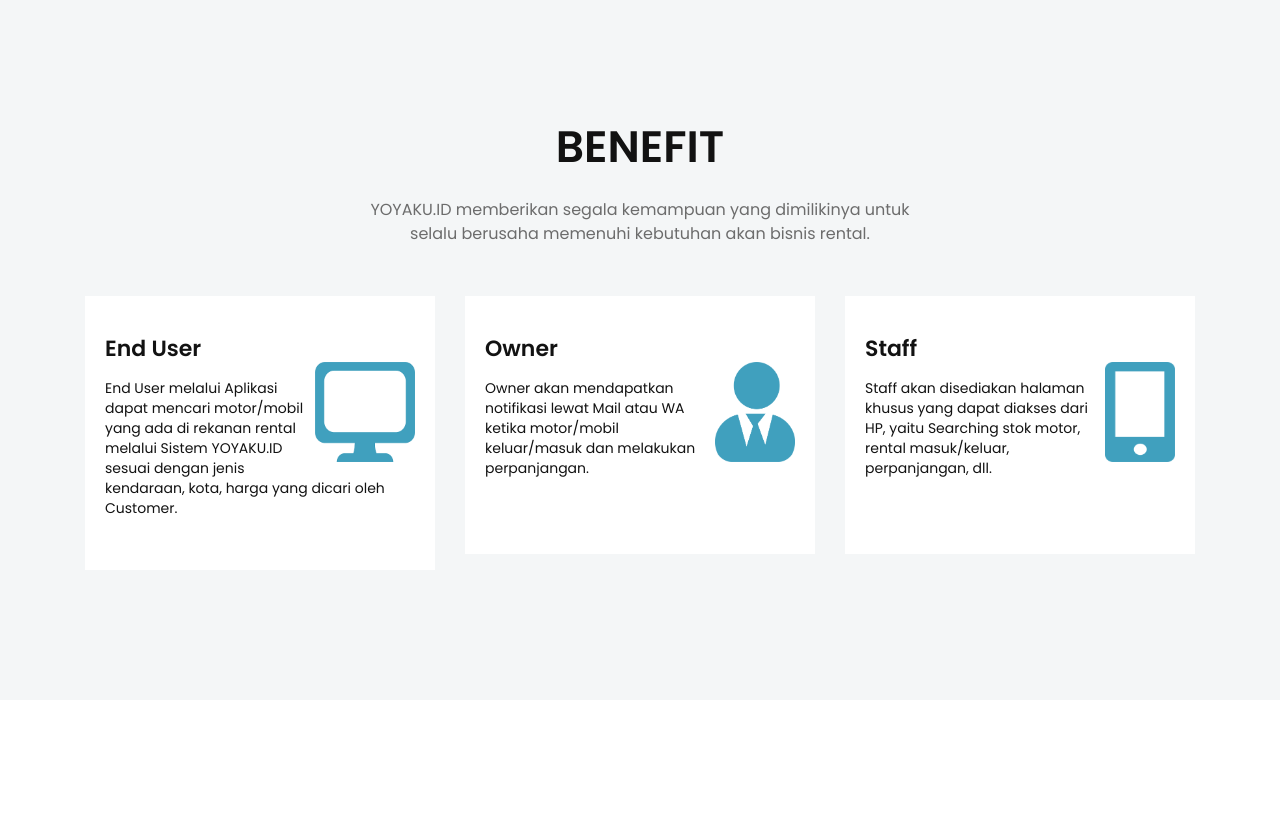
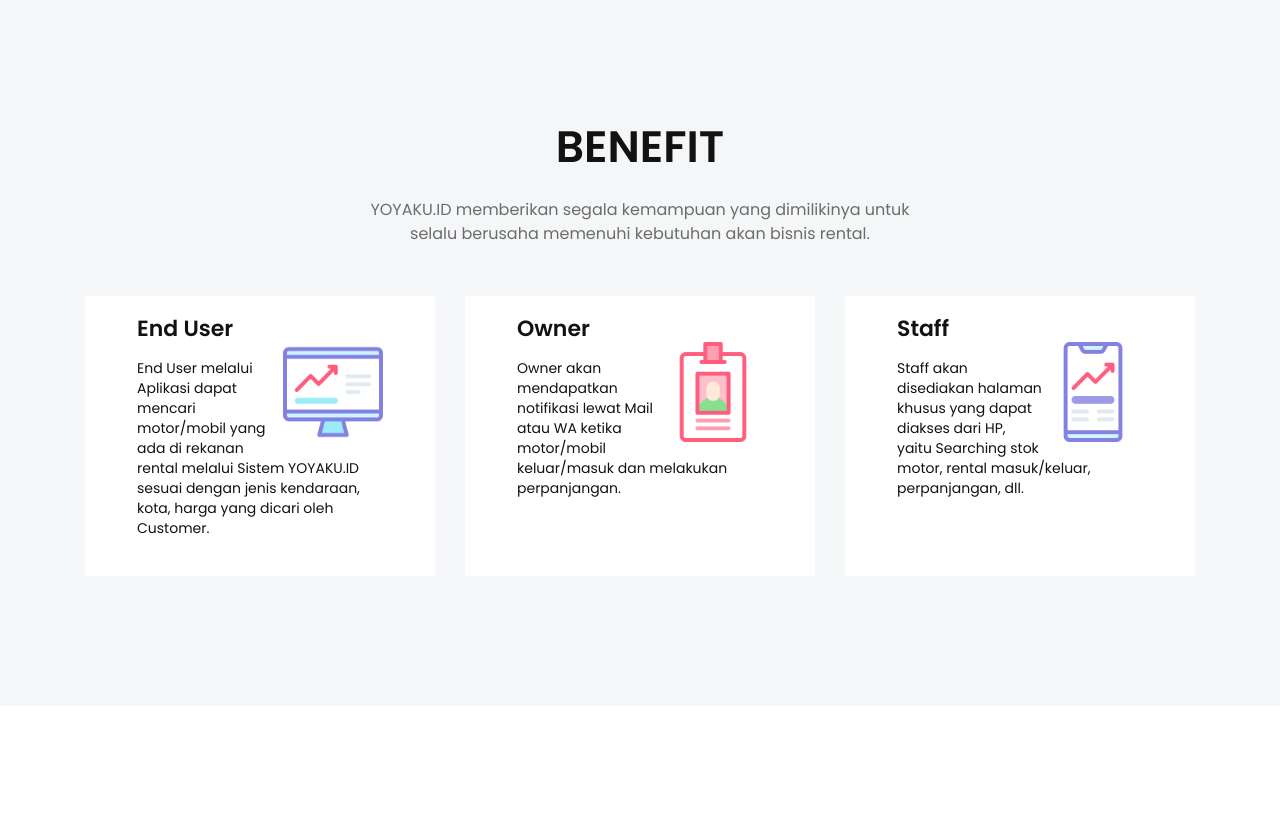
Before and after one commit to idadrusdiana/landBCC, a PHP site: page / in a window 1280 px wide. Shown: the part 851-1667 px from the top of the page. Run offline with PHP 8.4, Linux system fonts and the light colour scheme; some libraries are stand-ins or nearby versions.

Commit message:
ganti icon

```diff
--- a/assets/css/style.css
+++ b/assets/css/style.css
@@ -2537,8 +2537,10 @@
   padding-bottom: 130px; }
 
 .single-features {
-  padding: 40px 20px 52px;
-  background-color: #fff; }
+  padding: 20px 52px;
+    background-color: #fff;
+    height: 280px;
+}
   .single-features .features-title-icon .features-title a {
     font-size: 36px;
     line-height: 45px;
--- a/index.php
+++ b/index.php
@@ -143,7 +143,7 @@
                 <div class="col-lg-4 col-md-7 col-sm-9">
                     <div class="single-features mt-40">
                             <h4 class="features-title">End User</h4>
-                            <img src="assets/images/pc.png" alt="Shape" height="100" width="100" align="right">
+                            <img src="assets/images/stats.png" alt="Shape" width="100" align="right">
 
                         <div class="features-content">
                             <p class="text">End User melalui Aplikasi dapat mencari motor/mobil yang ada di rekanan rental melalui Sistem YOYAKU.ID  sesuai dengan jenis kendaraan, kota, harga yang dicari oleh  Customer. </p>
@@ -153,7 +153,7 @@
                 <div class="col-lg-4 col-md-7 col-sm-9">
                     <div class="single-features mt-40">
                             <h4 class="features-title">Owner</h4>
-                            <img src="assets/images/owner.png" alt="Shape" height="100" width="80" align="right">
+                            <img src="assets/images/id-card.png" alt="Shape" width="100" align="right">
 
                         <div class="features-content">
                             <p class="text">Owner akan mendapatkan notifikasi lewat Mail atau WA  ketika motor/mobil  keluar/masuk dan melakukan  perpanjangan.</p> <br/>
@@ -163,7 +163,7 @@
                 <div class="col-lg-4 col-md-7 col-sm-9">
                     <div class="single-features mt-40">
                             <h4 class="features-title">Staff</h4>
-                            <img src="assets/images/HP.png" alt="Shape" height="100" width="70" align="right">
+                            <img src="assets/images/smartphone.png" alt="Shape" width="100" align="right">
 
                         <div class="features-content">
                             <p class="text">Staff akan disediakan halaman khusus yang dapat diakses dari HP, yaitu Searching stok motor, rental masuk/keluar, perpanjangan, dll.</p> <br/>
```
Also changed, not shown: assets/images/id-card.png (added), assets/images/smartphone.png (added), assets/images/stats.png (added).
